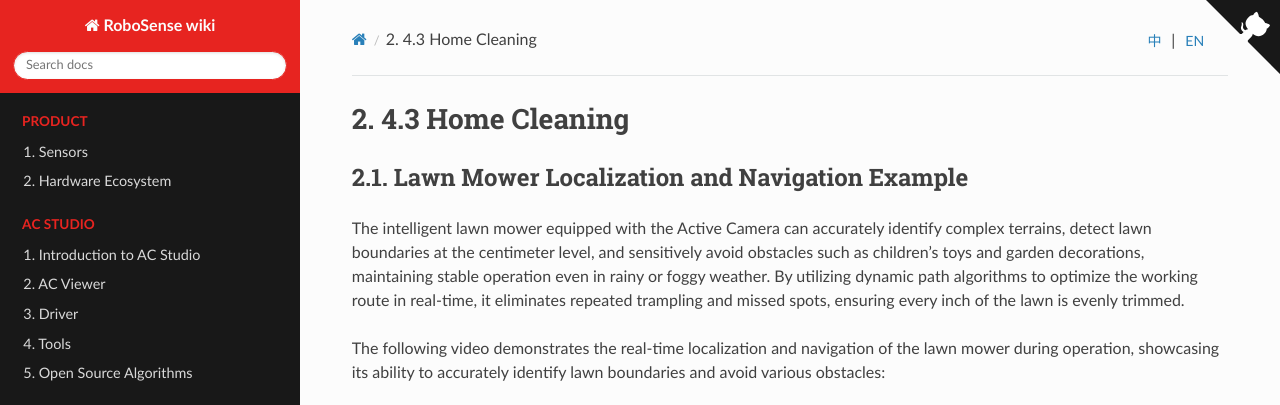
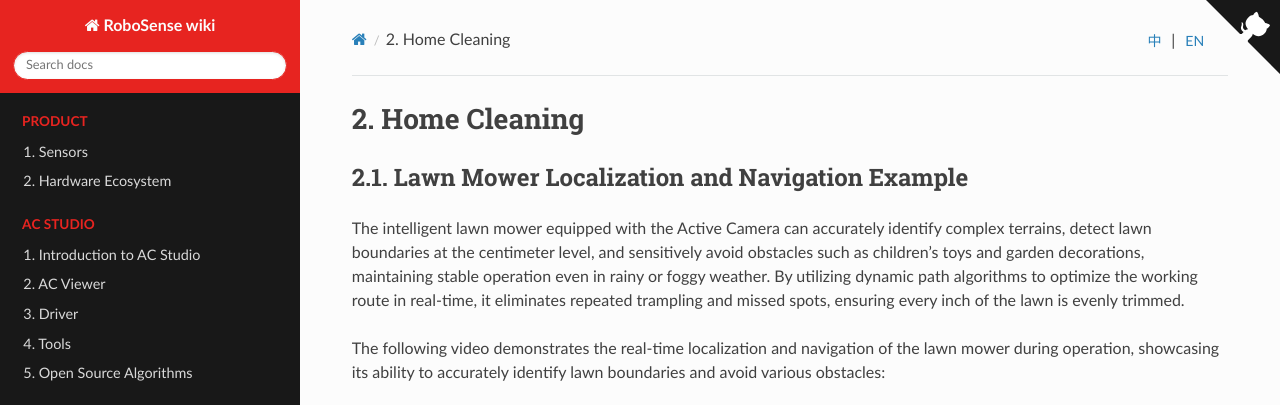
Before and after one commit to RoboSense-Robotics/robosense_ac_wiki_en, a Sphinx documentation site: the page built from source/cases/house_clean.md, in a window 1280 px wide and 982 px high, cut to the strip 0-405 px from the top of the window. Built offline with Sphinx 7.4.7 and the Read the Docs theme 3.1.0, drawn with Linux system fonts in a browser that asks for light colours; pages that are not in the unit, such as notebooks, are missing from menus; some of the changed text lies outside the part shown.

Commit message:
mismatch repair

```diff
--- a/source/cases/house_clean.md
+++ b/source/cases/house_clean.md
@@ -1,4 +1,4 @@
-# 4.3 Home Cleaning
+# Home Cleaning
 
 ## Lawn Mower Localization and Navigation Example
 The intelligent lawn mower equipped with the Active Camera can accurately identify complex terrains, detect lawn boundaries at the centimeter level, and sensitively avoid obstacles such as children's toys and garden decorations, maintaining stable operation even in rainy or foggy weather. By utilizing dynamic path algorithms to optimize the working route in real-time, it eliminates repeated trampling and missed spots, ensuring every inch of the lawn is evenly trimmed.
```
